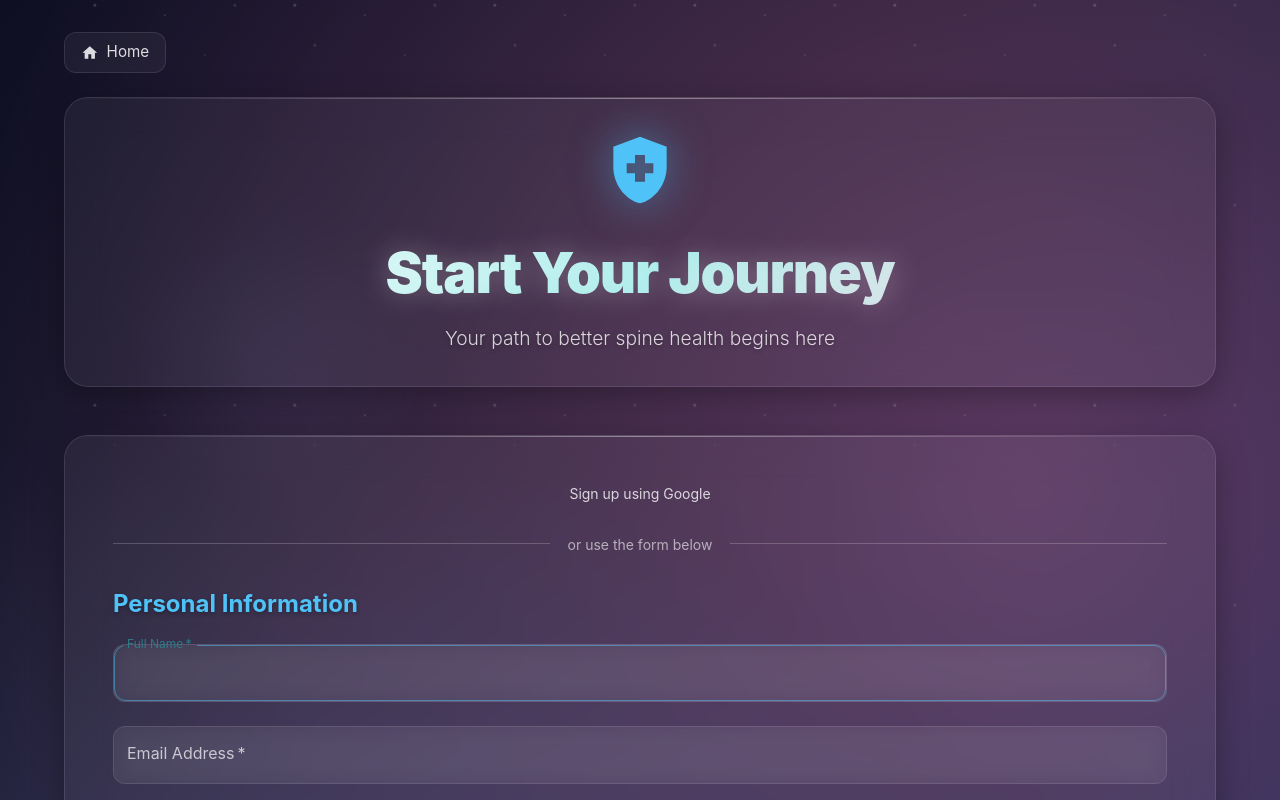
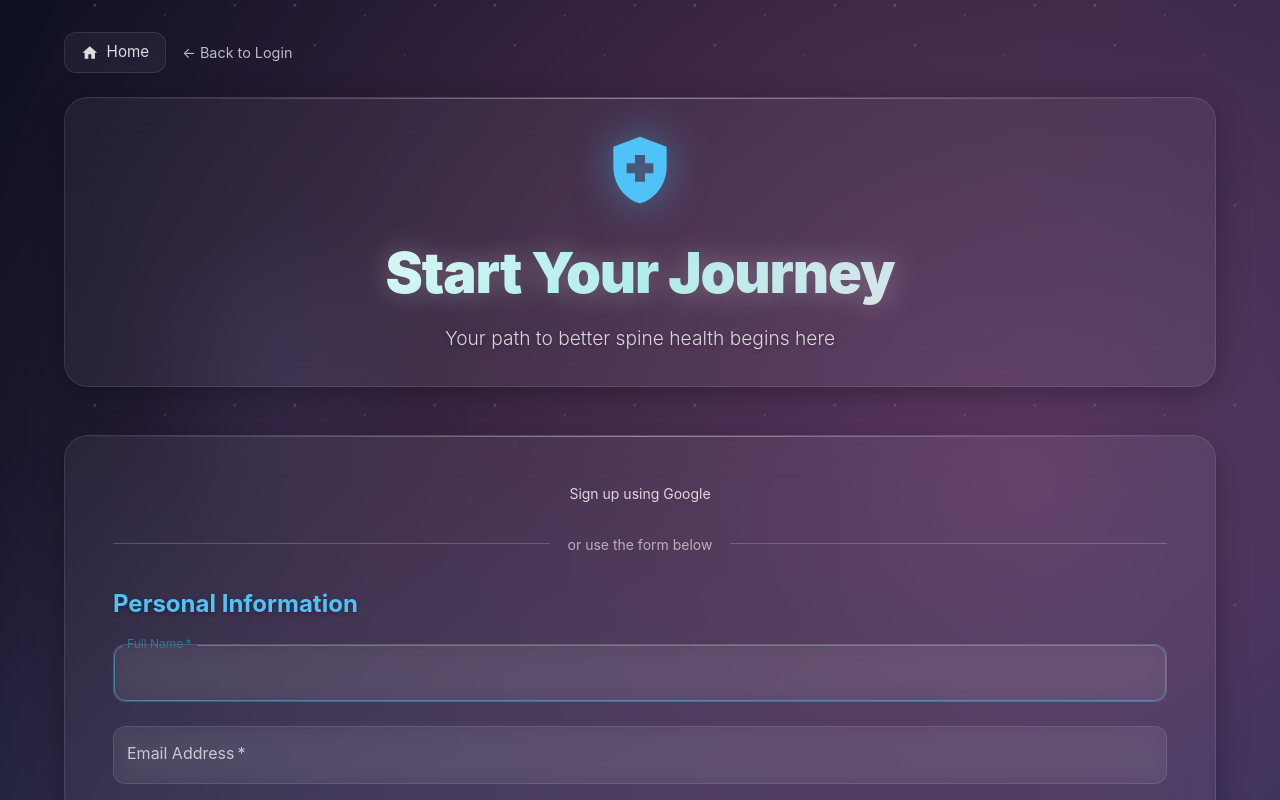
Before and after one commit to kabirshhaikh/fitspine-frontend, a React (Vite) app: page /register in a window 1280 px wide. Shown: the top 800 px of the page. Built offline with nearby package versions, Linux system fonts and the light colour scheme; no server answers.

Commit message:
Changed button text on ladning page. Added back to login page button on register page

```diff
--- a/src/pages/NewLanding.jsx
+++ b/src/pages/NewLanding.jsx
@@ -169,7 +169,7 @@ const NewLanding = () => {
                     maxWidth: { xs: "320px", sm: "none" }
                   }}
                 >
-                  Get Started Free
+                  Try for Free
                 </Button>
               </Box>
             </Box>
@@ -1224,7 +1224,7 @@ const NewLanding = () => {
               endIcon={<ArrowForward />}
               className="cta-button-new"
             >
-              Get Started Free
+              Try for Free
             </Button>
           </Box>
         </Container>
--- a/src/pages/auth/ForgotPassword.jsx
+++ b/src/pages/auth/ForgotPassword.jsx
@@ -284,7 +284,7 @@ const ForgotPassword = () => {
                 },
               }}
             >
-              Password reset link and security code sent to your email. Please check your inbox and follow the instructions.
+              Password reset link and security code sent to your email. Please check your inbox (and junk/spam folder) and follow the instructions.
             </Alert>
           )}
 
--- a/src/pages/auth/Register.jsx
+++ b/src/pages/auth/Register.jsx
@@ -400,6 +400,16 @@ const Register = () => {
         }}
       />
       <Container maxWidth="lg" className="auth-slide-from-top" sx={{ position: "relative", zIndex: 2 }}>
+        {/* Navigation Links */}
+        <Box
+          sx={{
+            display: 'flex',
+            flexDirection: { xs: 'column', sm: 'row' },
+            alignItems: { xs: 'flex-start', sm: 'center' },
+            gap: { xs: 1.5, sm: 2 },
+            mb: 3,
+          }}
+        >
           {/* Back to Home Link */}
           <Link
             component={RouterLink}
@@ -411,7 +421,6 @@ const Register = () => {
               color: 'rgba(255, 255, 255, 0.85)',
               textDecoration: 'none',
               fontSize: '0.95rem',
-            mb: 3,
               padding: '8px 16px',
               borderRadius: '12px',
               background: 'rgba(255, 255, 255, 0.05)',
@@ -430,6 +439,27 @@ const Register = () => {
             <Home sx={{ fontSize: '1.1rem' }} />
             Home
           </Link>
+
+          {/* Back to Login Link */}
+          <Link
+            component={RouterLink}
+            to="/login"
+            sx={{
+              display: 'inline-flex',
+              alignItems: 'center',
+              color: 'rgba(255, 255, 255, 0.7)',
+              textDecoration: 'none',
+              fontSize: '0.9rem',
+              transition: 'all 0.3s ease',
+              '&:hover': {
+                color: '#4fc3f7',
+                transform: 'translateX(-4px)',
+              },
+            }}
+          >
+            ← Back to Login
+          </Link>
+        </Box>
 
         <Box sx={{ textAlign: "center", mb: 6 }}>
           <Box
```
Lines whose indentation alone changed are shown as unchanged.
